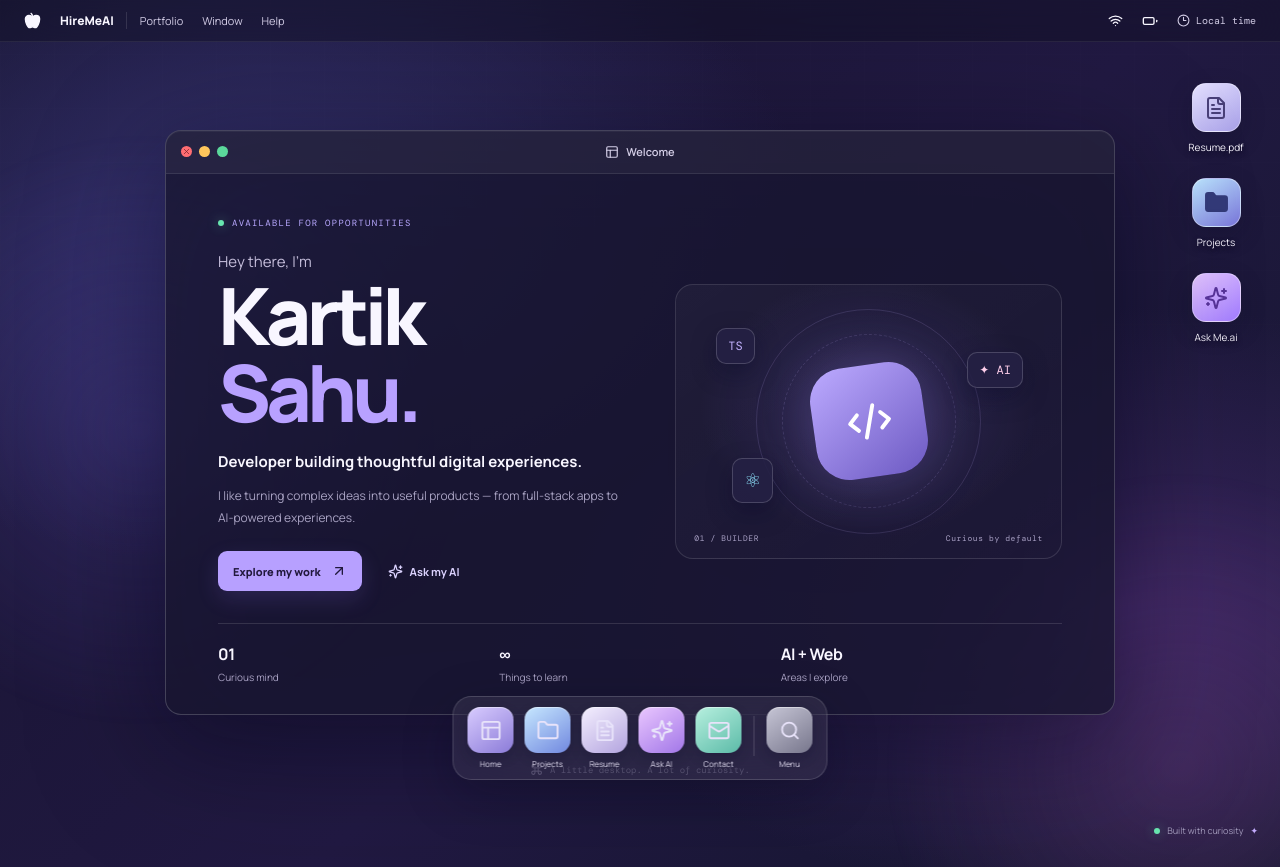
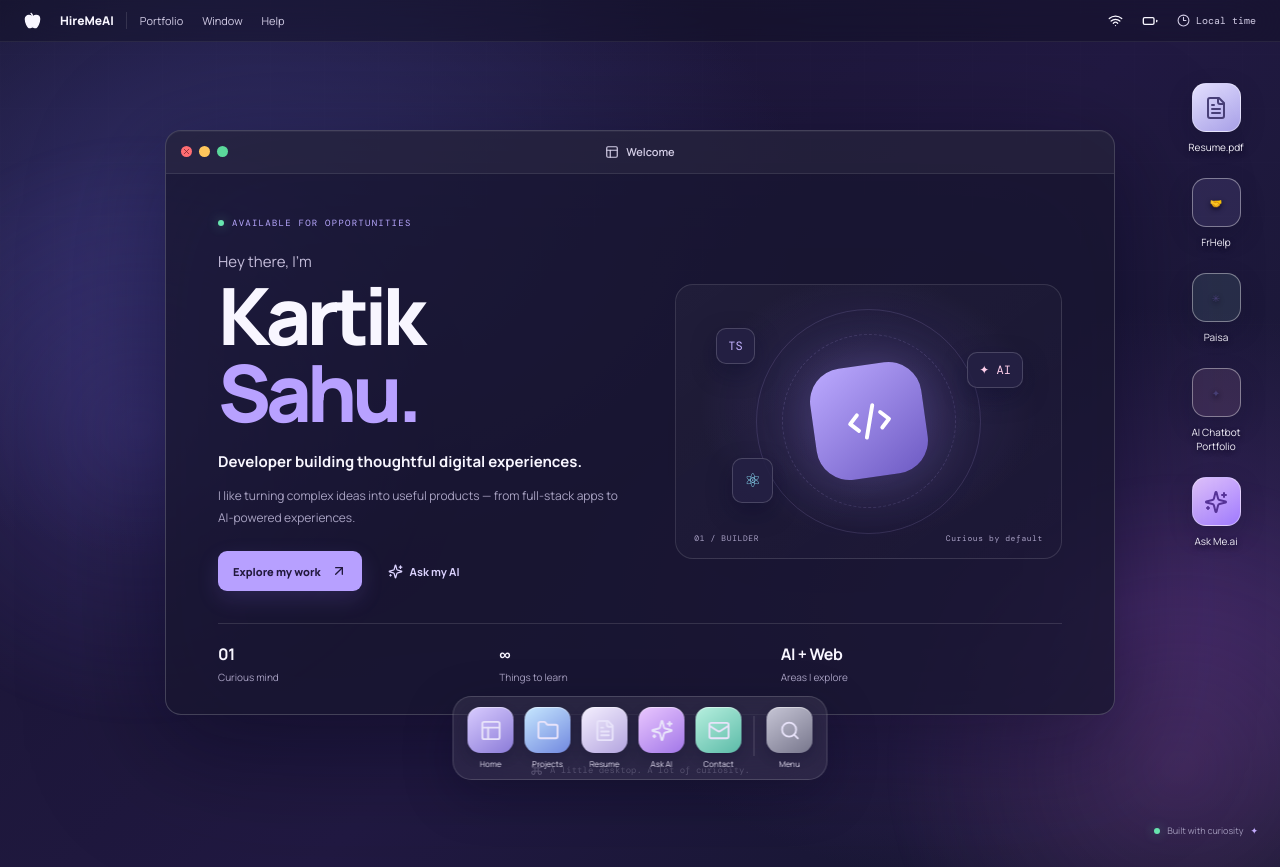
Before and after one commit to Kartiksahu03/HireMeAI, a React (Vite) app in the folder frontend/: page / in a window 1280 px wide. Built offline with nearby package versions, Linux system fonts and the light colour scheme.

Commit message:
Add one-click project shortcuts to desktop

```diff
--- a/frontend/src/App.tsx
+++ b/frontend/src/App.tsx
@@ -92,7 +92,7 @@ export default function App() {
   return <main className="desktop">
     <div className="wallpaper-glow glow-a"/><div className="wallpaper-glow glow-b"/><div className="wallpaper-grid"/>
     <header className="menubar"><div className="menu-left"><Apple size={17} fill="currentColor"/><strong>HireMeAI</strong><span className="menu-divider"/><span>Portfolio</span><span>Window</span><span>Help</span></div><div className="menu-right"><span className="menu-status"><Wifi size={15}/></span><span className="menu-status"><Battery size={16}/></span><span className="clock"><Clock3 size={13}/> Local time</span></div></header>
-    <aside className="desktop-shortcuts"><button onClick={() => open("resume")}><span className="desktop-file"><FileText size={24}/></span><span>Resume.pdf</span></button><button onClick={() => open("projects")}><span className="desktop-file folder-file"><Folder size={25} fill="currentColor"/></span><span>Projects</span></button><button onClick={() => open("ask")}><span className="desktop-file ai-file"><Sparkles size={24}/></span><span>Ask Me.ai</span></button></aside>
+    <aside className="desktop-shortcuts"><button onClick={() => open("resume")}><span className="desktop-file"><FileText size={24}/></span><span>Resume.pdf</span></button>{projects.map((project) => <button key={project.name} onClick={() => open("projects")}><span className={"desktop-file project-desktop-file " + project.color}>{project.icon}</span><span>{project.name}</span></button>)}<button onClick={() => open("ask")}><span className="desktop-file ai-file"><Sparkles size={24}/></span><span>Ask Me.ai</span></button></aside>
     <div className="window-stage">{openWindows.map((name) => <div key={name} className={`window-layer ${active === name ? "front" : "back"}`} onMouseDown={() => setActive(name)}>{renderWindow(name)}</div>)}</div>
     <div className="desktop-hint"><Command size={13}/> A little desktop. A lot of curiosity.</div>
     <nav className={`dock ${mobileMenu ? "dock-open" : ""}`} aria-label="Portfolio app dock"><button className="dock-app" onClick={() => open("about")} aria-label="Home"><span className="dock-icon home-icon"><PanelsTopLeft size={23}/></span><span className="dock-label">Home</span></button><button className="dock-app" onClick={() => open("projects")} aria-label="Projects"><span className="dock-icon projects-icon"><Folder size={23}/></span><span className="dock-label">Projects</span></button><button className="dock-app" onClick={() => open("resume")} aria-label="Resume"><span className="dock-icon resume-icon"><FileText size={23}/></span><span className="dock-label">Resume</span></button><button className="dock-app" onClick={() => open("ask")} aria-label="AI assistant"><span className="dock-icon ask-icon"><Sparkles size={23}/></span><span className="dock-label">Ask AI</span></button><button className="dock-app" onClick={() => open("contact")} aria-label="Contact"><span className="dock-icon contact-icon"><Mail size={23}/></span><span className="dock-label">Contact</span></button><span className="dock-separator"/><button className="dock-app" onClick={() => setMobileMenu(!mobileMenu)} aria-label="Toggle dock menu"><span className="dock-icon menu-icon"><Search size={21}/></span><span className="dock-label">Menu</span></button></nav>
```
